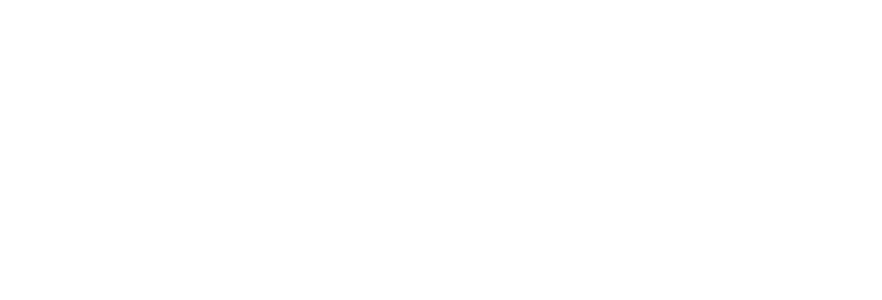
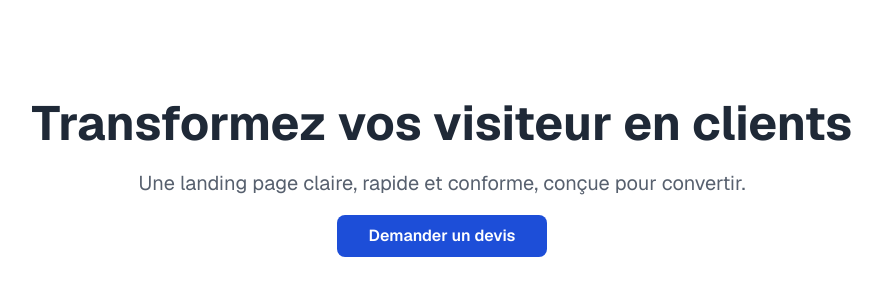
Before and after one commit to jorge-santoss/landingpage-clara, a Next.js app: page / in a window 1280 px wide. Shown: the top 300 px of the page, without its empty margins (198-1080 px from the left). Built offline with nearby package versions, Linux system fonts and the light colour scheme.

Commit message:
feat(hero): add hero section with CTA

```diff
--- a/app/page.tsx
+++ b/app/page.tsx
@@ -1,3 +1,9 @@
+import Hero from "@/components/Hero/Hero";
+
 export default function Home() {
-  return <main />;
+  return (
+      <>
+        <Hero />
+      </>
+  )
 }
--- /dev/null
+++ b/components/Hero/Hero.module.css
@@ -0,0 +1,43 @@
+.hero {
+    display: flex;
+    flex-direction: column;
+    align-items: center;
+    gap: var(--space-md);
+    padding-block: var(--space-xl);
+    text-align: center;
+}
+
+.title {
+    font-size: var(--text-2xl);
+    line-height: 1.15;
+}
+
+.subtitle {
+    font-size: var(--text-lg);
+    color: var(--color-text-muted);
+    max-width: 38rem;
+}
+
+.cta {
+    display: inline-block;
+    background: var(--color-primary);
+    color: #fff;
+    padding: var(--space-sm) var(--space-lg);
+    border-radius: 0.5rem;
+    text-decoration: none;
+    font-weight: 600;
+}
+
+.cta:hover {
+    background-color: var(--color-primary-hover);
+}
+
+@media (min-width: 48rem) {
+    .hero {
+        padding-block: calc(var(--space-xl) * 2);
+    }
+
+    .title {
+        font-size: 3rem;
+    }
+}
--- /dev/null
+++ b/components/Hero/Hero.tsx
@@ -0,0 +1,12 @@
+import { site } from "@/content/site";
+import styles from "./Hero.module.css";
+
+export default function Hero() {
+    return (
+        <section className={`${styles.hero} container`} id="hero">
+            <h1 className={styles.title} id="hero-title" >{site.hero.title}</h1>
+            <p className={styles.subtitle}>{site.hero.subtitle}</p>
+            <a className={styles.cta} href="#contact">{site.hero.ctaLabel}</a>
+        </section>
+    );
+}
--- a/content/site.json
+++ b/content/site.json
@@ -4,5 +4,10 @@
   "seo": {
     "title": "Titre de la page dans Google",
     "description": "Description affichée dans les résultats de recherche."
+  },
+  "hero": {
+    "title": "Transformez vos visiteur en clients",
+    "subtitle": "Une landing page claire, rapide et conforme, conçue pour convertir.",
+    "ctaLabel": "Demander un devis"
   }
 }
--- a/content/site.types.ts
+++ b/content/site.types.ts
@@ -5,4 +5,9 @@
         title: string;
         description: string;
     };
+    hero: {
+        title: string;
+        subtitle: string;
+        ctaLabel: string;
+    };
 };
```
